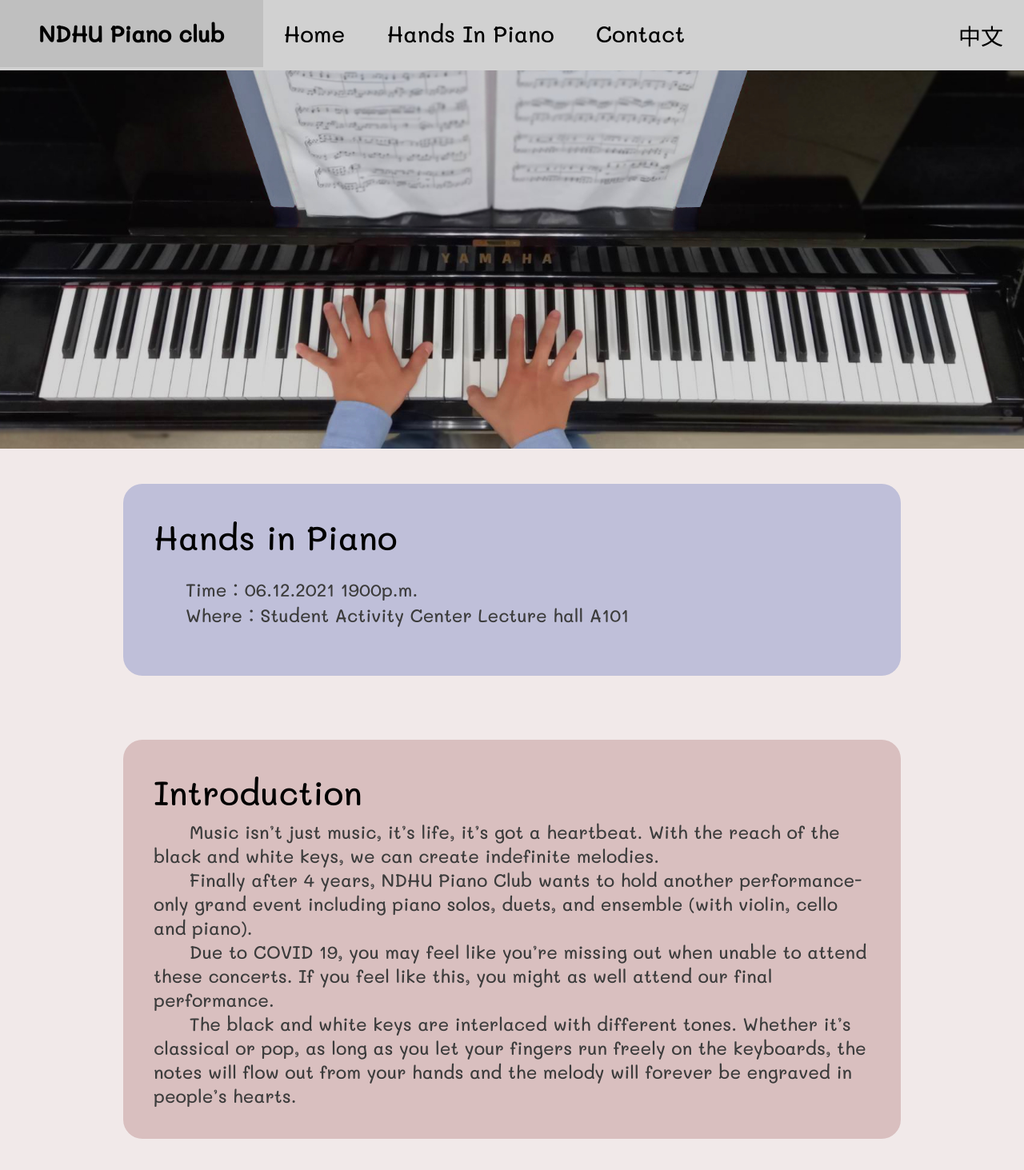
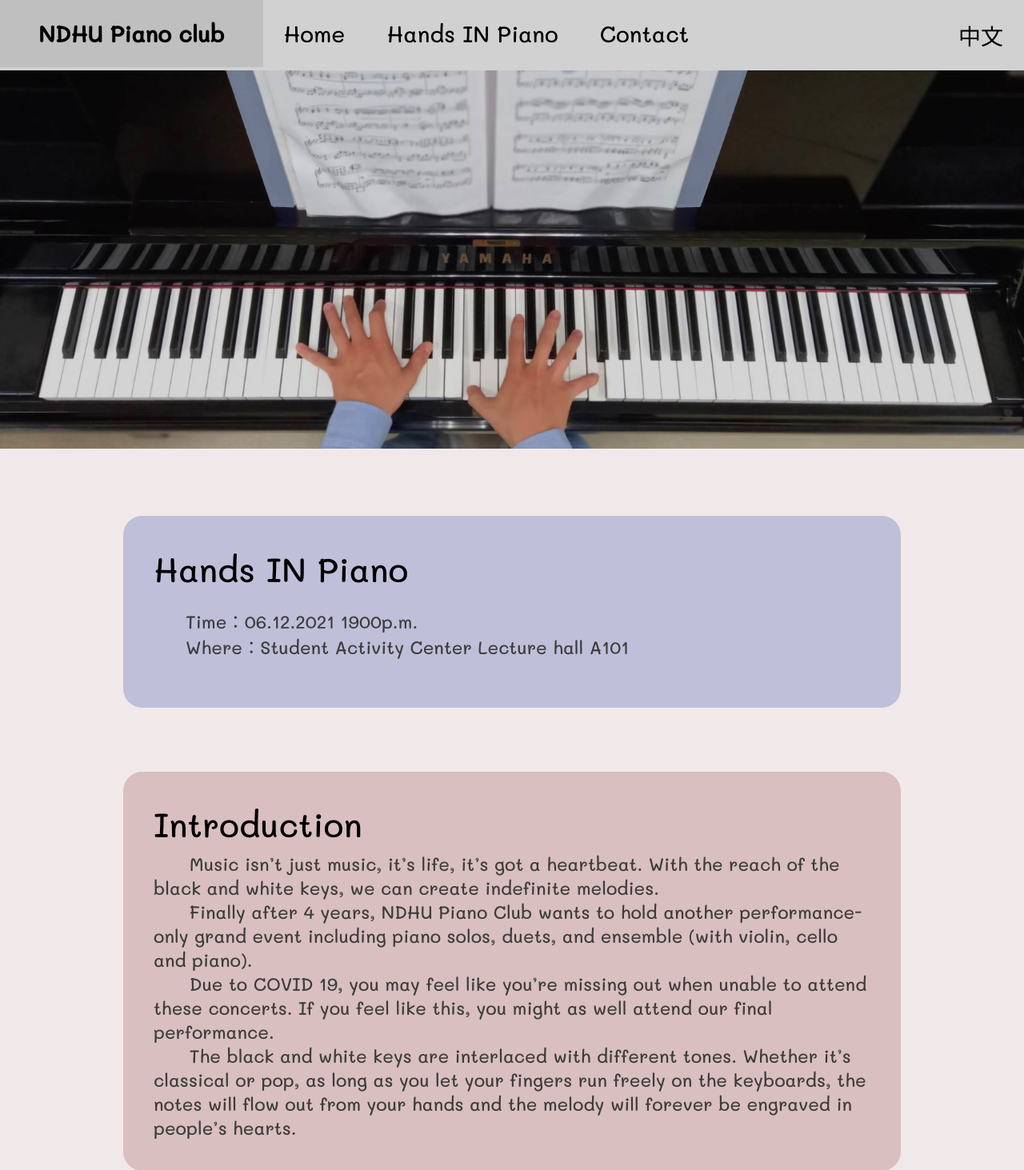
Before and after one commit to michael21910/michael21910.github.io, a PHP site: the page made by piano club/hands in piano_Eng.html in a window 1280 px wide. Shown: the top 1463 px of the page at 80% size. Run offline with PHP 8.4, Linux system fonts and the light colour scheme.

Commit message:
change HIP name and margin html to css

```diff
--- a/piano club/contact_Eng.html
+++ b/piano club/contact_Eng.html
@@ -16,7 +16,7 @@
 		<ul class="navbar">
 			<li class="active">NDHU Piano club</li>
 			<li><a href="index_Eng.html">Home</a></li>
-			<li><a href="hands in piano_Eng.html">Hands In Piano</a></li>
+			<li><a href="hands in piano_Eng.html">Hands IN Piano</a></li>
 			<li><a href="contact_Eng.html">Contact</a></li>
 			<li style="float: right"><a href="index.html">中文</a></li>
 		</ul>
--- a/piano club/hands in piano.html
+++ b/piano club/hands in piano.html
@@ -31,9 +31,9 @@
 
 	<!-- textBox -->
 	<div class="textContainer">
-		<div class="textBox colorBlue" style="margin-top: 10vh;">
+		<div class="textBox colorBlue margin-topMore">
 			<div>
-				Hands in Piano
+				Hands IN Piano
 			</div>
 			<span>
 				<ul>
@@ -96,7 +96,7 @@
 
 	<!-- textBox -->
 	<div class="textContainer">
-		<div class="textBox colorGreen" style="margin-bottom: 10vh;">
+		<div class="textBox colorGreen margin-bottomMore">
 			<div>
 				工作人員（依姓氏筆畫排序）
 			</div>
--- a/piano club/hands in piano_Eng.html
+++ b/piano club/hands in piano_Eng.html
@@ -16,7 +16,7 @@
 		<ul class="navbar">
 			<li class="active">NDHU Piano club</li>
 			<li><a href="index_Eng.html">Home</a></li>
-			<li><a href="hands in piano_Eng.html">Hands In Piano</a></li>
+			<li><a href="hands in piano_Eng.html">Hands IN Piano</a></li>
 			<li><a href="contact_Eng.html">Contact</a></li>
 			<li style="float: right"><a href="index.html">中文</a></li>
 		</ul>
@@ -31,9 +31,9 @@
 
 	<!-- textBox -->
 	<div class="textContainer">
-		<div class="textBox colorBlue">
+		<div class="textBox colorBlue margin-topMore">
 			<div>
-				Hands in Piano
+				Hands IN Piano
 			</div>
 			<span>
 				<ul>
@@ -96,7 +96,7 @@
 
 	<!-- textBox -->
 	<div class="textContainer">
-		<div class="textBox colorGreen">
+		<div class="textBox colorGreen margin-bottomMore">
 			<div>
 				Staff
 			</div>
--- a/piano club/index.html
+++ b/piano club/index.html
@@ -31,7 +31,7 @@
 
 	<!-- textBox -->
 	<div class="textContainer">
-		<div class="textBox colorBlue">
+		<div class="textBox colorBlue margin-topMore">
 			<div>
 				最近活動
 			</div>
@@ -51,7 +51,7 @@
 
 	<!-- textBox -->
 	<div class="textContainer">
-		<div class="textBox colorRed">
+		<div class="textBox colorRed margin-bottomMore">
 			<div>
 				幹部介紹
 			</div>
--- a/piano club/index_Eng.html
+++ b/piano club/index_Eng.html
@@ -16,7 +16,7 @@
 		<ul class="navbar">
 			<li class="active">NDHU Piano club</li>
 			<li><a href="index_Eng.html">Home</a></li>
-			<li><a href="hands in piano_Eng.html">Hands In Piano</a></li>
+			<li><a href="hands in piano_Eng.html">Hands IN Piano</a></li>
 			<li><a href="contact_Eng.html">Contact</a></li>
 			<li style="float: right"><a href="index.html">中文</a></li>
 		</ul>
@@ -31,7 +31,7 @@
 
 	<!-- textBox -->
 	<div class="textContainer">
-		<div class="textBox colorBlue">
+		<div class="textBox colorBlue margin-topMore">
 			<div>
 				NEWS
 			</div>
@@ -51,7 +51,7 @@
 
 	<!-- textBox -->
 	<div class="textContainer">
-		<div class="textBox colorRed">
+		<div class="textBox colorRed margin-bottomMore">
 			<div>
 				Introduction of cadres
 			</div>
--- a/piano club/stylePIANO.css
+++ b/piano club/stylePIANO.css
@@ -98,6 +98,14 @@ img{
 
 .colorGreen{
 	background: rgb(217, 217, 191);
+}
+
+.margin-topMore{
+	margin-top: 10vh;
+}
+
+.margin-bottomMore{
+	margin-bottom: 10vh;
 }
 
 /* footer */
```
